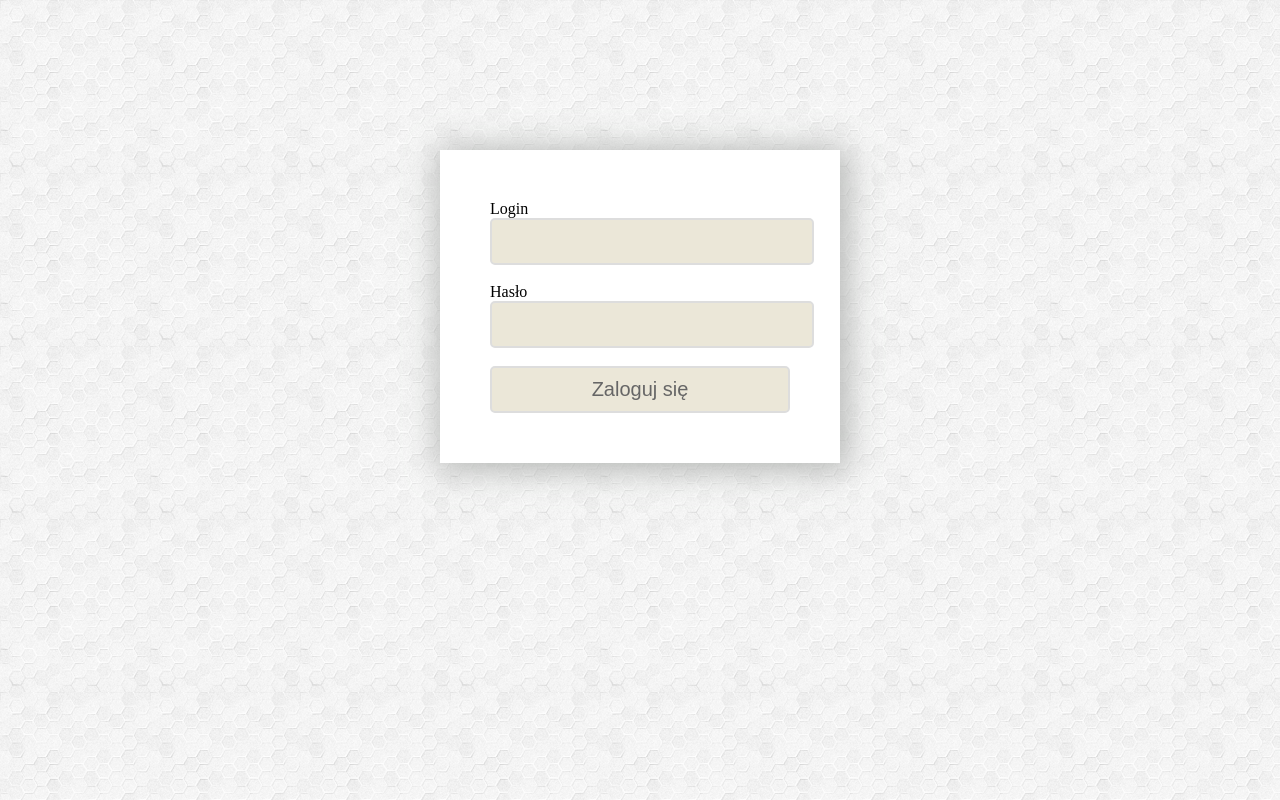
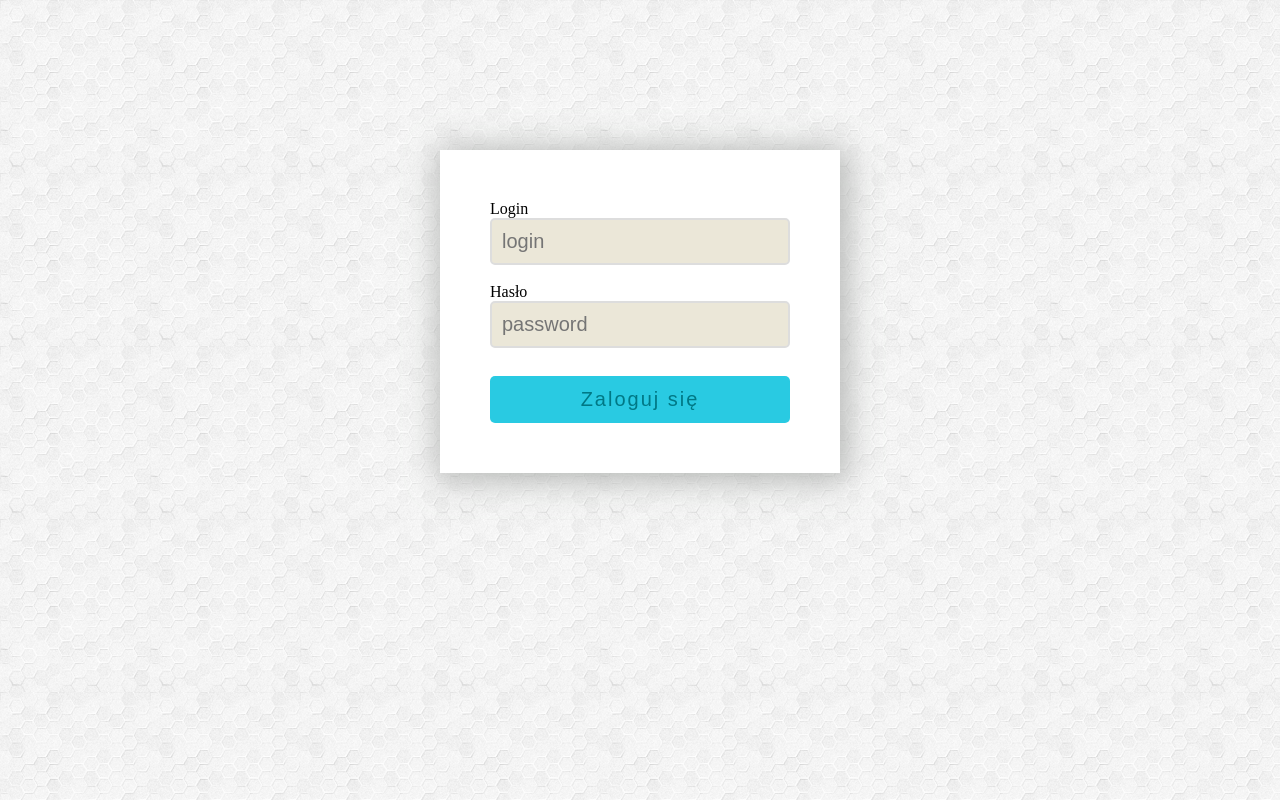
Before and after one commit to danditk/CSS, a plain HTML site: page CSS_4/www/index.html in a window 1280 px wide. Drawn offline with Linux system fonts and the light colour scheme.

Commit message:
Insert inbox flags in to labels, styled input boxes

```diff
--- a/CSS_4/www/index.html
+++ b/CSS_4/www/index.html
@@ -11,17 +11,16 @@
 	<meta name="keywords" content="formularz, style, css" />
 	<link rel="stylesheet" href="style.css" type="text/css">
 </head>
+
 <body>
 	<div id="container">
 		<form action="#" method="post">
 
-			<label for="login"></label>
-			Login
-			<input id="login" type="text"><br><br>
+			<label for="login">Login</label>
+			<input id="login" type="text" placeholder="login"><br><br>
 
-			<label for="password"></label>
-			Hasło
-			<input id="password" type="password"><br><br>
+			<label for="password">Hasło</label>
+			<input id="password" type="password" placeholder="password"><br><br>
 
 			<input type="submit" value="Zaloguj się">
 		</form>
--- a/CSS_4/www/style.css
+++ b/CSS_4/www/style.css
@@ -16,7 +16,8 @@ body{
   box-shadow: 3px 3px 31px 5px rgba(179,181,179,0.95);
 }
 
-input{
+input[type=text],
+input[type=password]{
   width: 300px;
   background-color: rgb(235, 231, 216);
   color: #666;
@@ -24,8 +25,35 @@ input{
   border-radius: 5px;
   font-size: 20px;
   padding: 10px;
+  box-sizing: border-box;
+  outline: none;
 }
 
-input::submit{
-  width: 340px;
+input[type=text]:focus,
+input[type=password]:focus{
+  width: 300px;
+  background-color: #d4d1c9;
+  color: #888;
+  border: 2px solid #bbb;
+  -webkit-box-shadow: 3px 3px 31px 5px rgba(179,181,179,0.95);
+  -moz-box-shadow: 3px 3px 31px 5px rgba(179,181,179,0.95);
+  box-shadow: 3px 3px 31px 5px rgba(179,181,179,0.95);
 }
+
+input[type=submit]{
+  width: 300px;
+  background-color: #29cae2;
+  padding: 12px 10px;
+  margin-top: 10px;
+  border: none;
+  cursor: pointer;
+  border-radius: 5px;
+  font-size: 20px;
+  letter-spacing: 2px;
+  color: #007885;
+  outline: none;
+}
+
+input[type=submit]:hover{
+  background-color: #3aebe3;
+}
```
